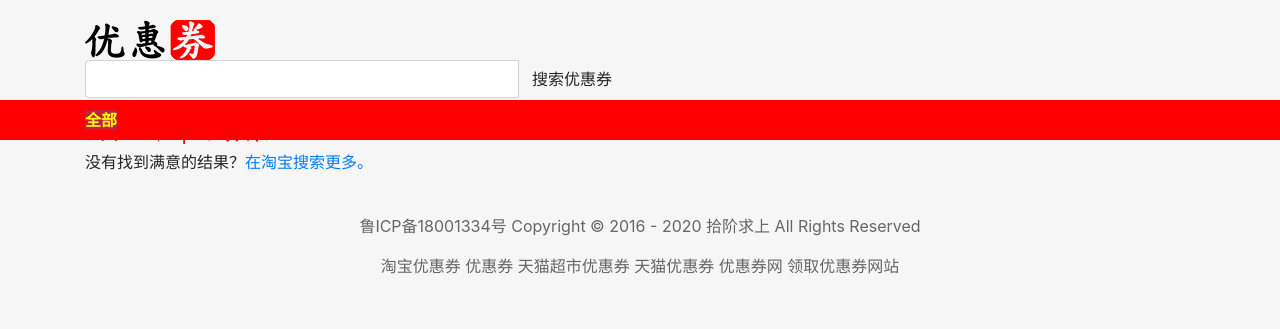
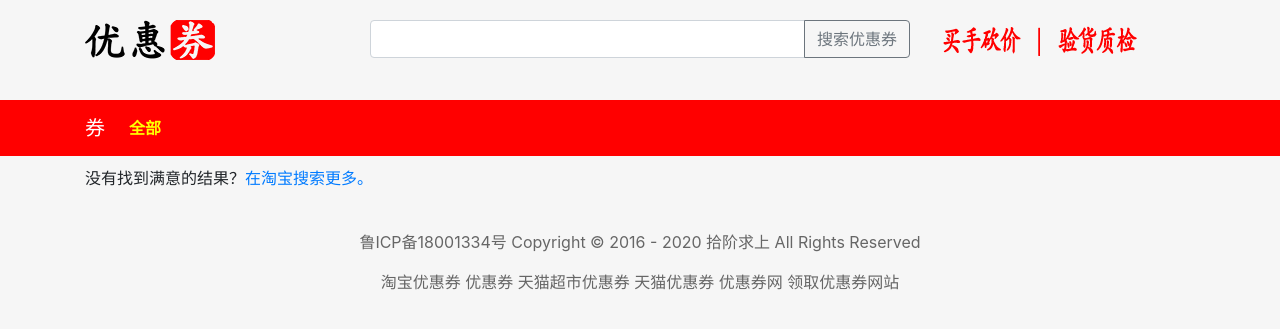
Before and after one commit to pencil123/zhangbanzhuang, a PHP site: the page made by application/views/search_view.php in a window 1280 px wide. Shown: the top 329 px of the page. Run offline with PHP 8.4, Linux system fonts and the light colour scheme; the template is opened without the code that fills it, so the values that code supplies are empty.

Commit message:
todo navbar media

```diff
--- a/application/controllers/Search.php
+++ b/application/controllers/Search.php
@@ -46,6 +46,7 @@ class Search extends CI_Controller {
 		$config['total_rows'] = $this->mwelcome->searchItems_count($keyword);
 		$config['use_page_numbers'] = TRUE;
 		$config['reuse_query_string'] = TRUE;
+		$config['suffix'] = '';
 		$this->pagination->initialize($config);
 		$data['pagination']=$this->pagination->create_links();
 
--- a/application/views/goods_view.php
+++ b/application/views/goods_view.php
@@ -5,7 +5,7 @@
 				<div class="img-area col-sm-4 col-xs-12">
 					<img src="<?php echo $details->pict_url ?>_300x300.jpg" alt="<?php echo $details->title ?>" title="<?php echo $details->title ?>" class="img-fluid">
 				</div>
-				<div class="info-area col-sm-8 col-xs-12">
+				<div class="info-area col-sm-8 col-xs-12 float-left">
 					<div class="goods-title">
 						<?php echo $details->short_title ?>
 					</div>
--- a/application/views/header.php
+++ b/application/views/header.php
@@ -29,19 +29,19 @@
 
 <header id="branding" role="banner">
 	<div id="site-title" class="container">
-		<div class="col-3">
+		<div class="col-3 float-left">
 			<a href="<?php echo site_url();?>" title="dfgfd" rel="home">
 				<img src="/assets/img/logo.png" class="img-fluid">
 			</a>
 		</div>
 
 
-		<div class="col-md-6 col-xs-9">
+		<div class="col-md-6 col-xs-9 float-left">
 			<form action="<?php echo site_url('search/spring/');?>">
 				<div class="input-group">
 					<input  type="text" name="keyword" class="form-control">
-					<span class="input-group-btn">
-						<input class="btn btn-default" type="submit" value="搜索优惠券" />
+					<span class="input-group-append">
+						<input class="btn btn-outline-secondary" type="submit" value="搜索优惠券" />
 					</span>
 				</div>
 			</form>
@@ -54,7 +54,7 @@
 			</div>
 		</div>
 
-		<div class="col-md-3 hidden-xs hidden-sm">
+		<div class="col-md-3 hidden-xs hidden-sm float-left">
 			<a href="<?php echo site_url();?>" title="dfgfd" rel="home">
 				<img src="/assets/img/logo2.png" class="img-fluid">
 			</a>
@@ -63,25 +63,32 @@
 
 </header>
 
-<nav class="navbar navbar-default navbar-static-top navbar-style">
-  <div class="container">
-    <ul class="nav nav-pills">
+
+<nav class="navbar navbar-expand-md navbar-style navbar-static-top navbar-dark">
+	<div class="container">
+	<a class="navbar-brand" href="#">券</a>
+	<button class="navbar-toggler" type="button" data-toggle="collapse" data-target="#navbarTogglerDemo01" aria-controls="navbarTogglerDemo01" aria-expanded="false" aria-label="Toggle navigation">
+		<span class="navbar-toggler-icon"></span>
+	</button>
+  <div class="collapse navbar-collapse" id="navbarTogglerDemo01">
+    <ul class="navbar-nav nav-pills">
         <?php
         $is_home = '';
         if(empty($cat_slug)){
             $is_home = 'active';
         }
         ?>
-      <li role="presentation" class=" <?php echo $is_home;?>"><a href="<?php echo site_url()?>">全部</a></li>
+      <li role="presentation" class="nav-item"><a href="<?php echo site_url()?>" class="nav-link  <?php echo $is_home;?>">全部</a></li>
         <?php
         foreach($cat->result() as $row){
             $is_current = '';
             if(!empty($cat_slug) && $row->category_nick == $cat_slug){
                 $is_current = 'active';
             }
-            echo '<li role="presentation"  class="'.$is_current.'"><a href="'.site_url('cat/'.rawurlencode($row->category_nick)).'/">'.$row->category_name.'</a></li>';
+            echo '<li role="presentation"  class="nav-item"><a  class="nav-link '.$is_current.'" href="'.site_url('cat/'.rawurlencode($row->category_nick)).'/">'.$row->category_name.'</a></li>';
         }
         ?>
     </ul>
   </div>
+  </div>
 </nav>
--- a/application/views/search_view.php
+++ b/application/views/search_view.php
@@ -25,7 +25,7 @@ if($resp->num_rows() == 0){
 	//条目
 		?>
 
-		<article class="goods col-xs-6 col-md-4 col-lg-3">
+		<article class="goods col-6 col-md-4 col-lg-3">
 			<div class="entry-content">
 				<div class="goods-pic">
 					<a href="/goods/info/<?php echo $array->id ?>.html" target="_blank">
@@ -62,8 +62,8 @@ if($resp->num_rows() == 0){
 </div>
 
 
-<nav aria-label="Page navigation" style="text-align: center">
-  <ul class="pagination pagination-new">
+<nav aria-label="Page navigation">
+  <ul class="pagination pagination-new justify-content-center">
       <?=$pagination;?>
   </ul>
 </nav ><!-- .pagenav_wrapper -->
--- a/application/views/welcome_message.php
+++ b/application/views/welcome_message.php
@@ -15,7 +15,7 @@
 			<?php foreach ($items->result() as $array):
 				//条目
 				?>
-				<article class="goods col-xs-6 col-md-4 col-lg-3 ">
+				<article class="goods col-6 col-md-4 col-lg-3 ">
 					<div class="entry-content">
 						<div class="goods-pic">
 							<a href="/goods/info/<?php echo $array->id ?>.html" target="_blank">
@@ -45,8 +45,8 @@
 				</article>
 			<?php endforeach;?>
 		</div>
-		<nav aria-label="Page navigation" style="text-align: center">
-			<ul class="pagination pagination-new">
+		<nav aria-label="Page navigation">
+			<ul class="pagination pagination-new justify-content-center">
 				<?=$pagination;?>
 			</ul>
 		</nav ><!-- .pagenav_wrapper -->
--- a/assets/index.css
+++ b/assets/index.css
@@ -60,16 +60,20 @@ body {
 	color: white;
 }
 
+.nav-link {
+	color: white !important;
+}
+
 .nav-pills > li a{
 	color: white;
 	font-weight: bold;
 	background-color: red;
 }
 
-.nav-pills > li.active a{
-	color: yellow;
+.nav-pills > li a.active{
+	color: yellow !important;
 	font-weight: bolder;
-	background-color: #C21F3A !important;
+	background-color:red !important;
 }
 
 .nav-pills > li a:hover,.nav-pills > li a:focus {
```
Also changed, not shown: application/config/pagination.php (+6 -6 lines).
